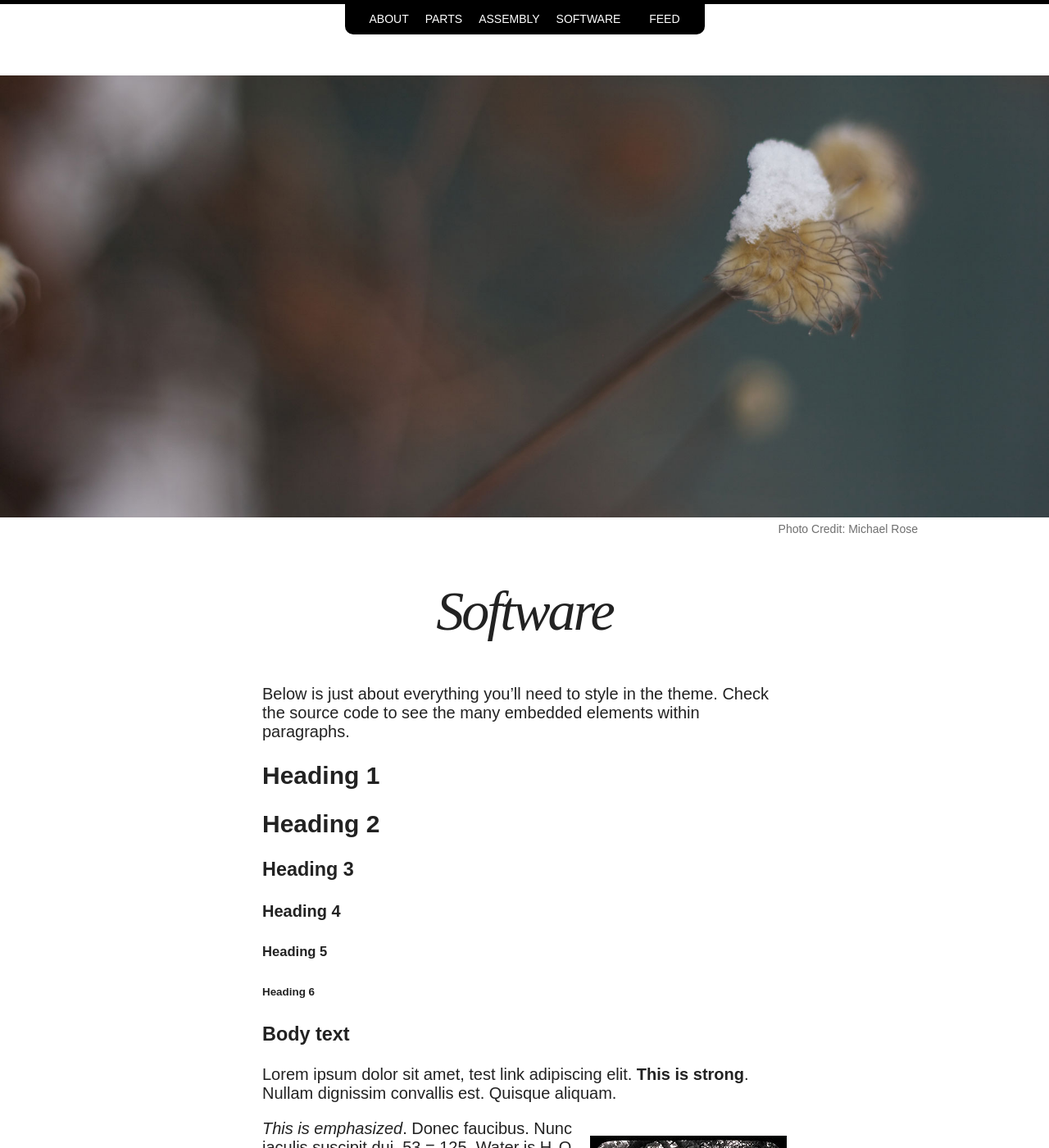
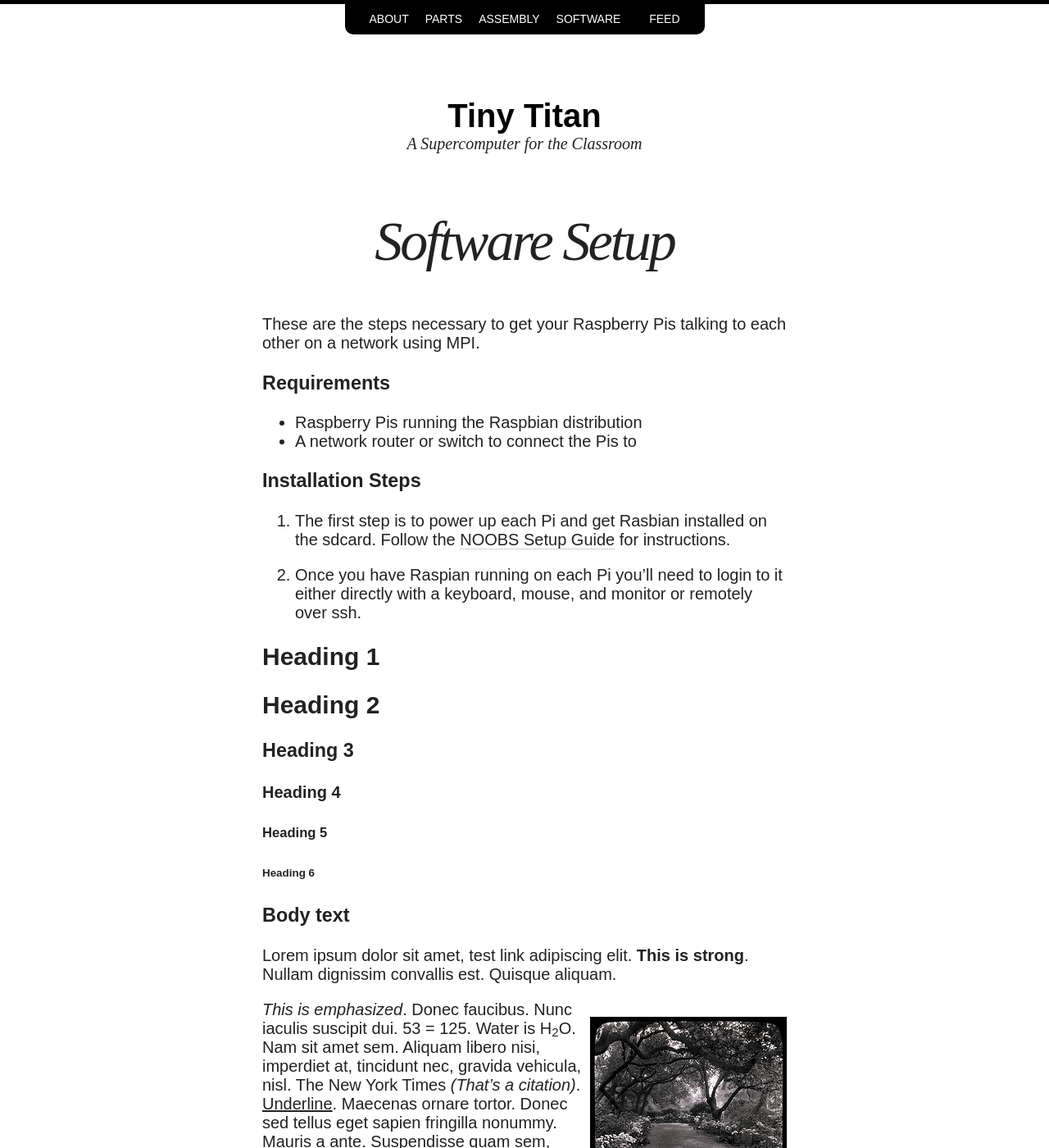
Before and after one commit to TinyTitan/tinytitan.github.io, a Jekyll site: the page built from software.md, in a window 1280 px wide and 1400 px high. Shown: the whole window at 82% size. Built offline with Jekyll 4.4.1, drawn with Linux system fonts in a browser that asks for light colours; nearby versions of some CDN libraries.

Commit message:
working on the software steps

```diff
--- a/software.md
+++ b/software.md
@@ -1,20 +1,34 @@
 ---
 layout: page
-title: Software
+title: Software Setup
 permalink: /software/
-description: "Just about everything you'll need to style in the theme: headings, paragraphs, blockquotes, tables, code blocks, and more."
 modified: 2013-05-31
 category: articles
-tags: [sample post]
-image:
-  feature: so-simple-sample-image-1.jpg
-  credit: Michael Rose
-  creditlink: http://mademistakes.com
+# image:
+#   feature: so-simple-sample-image-1.jpg
+#   credit: Michael Rose
+#   creditlink: http://mademistakes.com
 comments: true
 share: true
 ---
 
-Below is just about everything you'll need to style in the theme. Check the source code to see the many embedded elements within paragraphs.
+These are the steps necessary to get your Raspberry Pis talking to each other on
+a network using MPI.
+
+### Requirements
+
+- Raspberry Pis running the Raspbian distribution
+- A network router or switch to connect the Pis to
+
+### Installation Steps
+
+1. The first step is to power up each Pi and get Rasbian installed on the
+   sdcard. Follow the [NOOBS Setup Guide](http://www.raspberrypi.org/help/noobs-setup/)
+   for instructions.
+
+2. Once you have Raspian running on each Pi you'll need to login to it either
+   directly with a keyboard, mouse, and monitor or remotely over ssh.
+
 
 # Heading 1
 
@@ -30,14 +44,23 @@ Below is just about everything you'll need to style in the theme. Check the sour
 
 ### Body text
 
-Lorem ipsum dolor sit amet, test link adipiscing elit. **This is strong**. Nullam dignissim convallis est. Quisque aliquam.
+Lorem ipsum dolor sit amet, test link adipiscing elit. **This is strong**.
+Nullam dignissim convallis est. Quisque aliquam.
 
 ![Smithsonian Image]({{ site.url }}/images/3953273590_704e3899d5_m.jpg)
 {: .pull-right}
 
-*This is emphasized*. Donec faucibus. Nunc iaculis suscipit dui. 53 = 125. Water is H<sub>2</sub>O. Nam sit amet sem. Aliquam libero nisi, imperdiet at, tincidunt nec, gravida vehicula, nisl. The New York Times <cite>(That’s a citation)</cite>. <u>Underline</u>. Maecenas ornare tortor. Donec sed tellus eget sapien fringilla nonummy. Mauris a ante. Suspendisse quam sem, consequat at, commodo vitae, feugiat in, nunc. Morbi imperdiet augue quis tellus.
+*This is emphasized*. Donec faucibus. Nunc iaculis suscipit dui. 53 = 125. Water
+is H<sub>2</sub>O. Nam sit amet sem. Aliquam libero nisi, imperdiet at,
+tincidunt nec, gravida vehicula, nisl. The New York Times <cite>(That’s a
+citation)</cite>. <u>Underline</u>. Maecenas ornare tortor. Donec sed tellus
+eget sapien fringilla nonummy. Mauris a ante. Suspendisse quam sem, consequat
+at, commodo vitae, feugiat in, nunc. Morbi imperdiet augue quis tellus.
 
-HTML and <abbr title="cascading stylesheets">CSS<abbr> are our tools. Mauris a ante. Suspendisse quam sem, consequat at, commodo vitae, feugiat in, nunc. Morbi imperdiet augue quis tellus. Praesent mattis, massa quis luctus fermentum, turpis mi volutpat justo, eu volutpat enim diam eget metus.
+HTML and <abbr title="cascading stylesheets">CSS<abbr> are our tools. Mauris a
+ante. Suspendisse quam sem, consequat at, commodo vitae, feugiat in, nunc. Morbi
+imperdiet augue quis tellus. Praesent mattis, massa quis luctus fermentum,
+turpis mi volutpat justo, eu volutpat enim diam eget metus.
 
 ### Blockquotes
 
```
